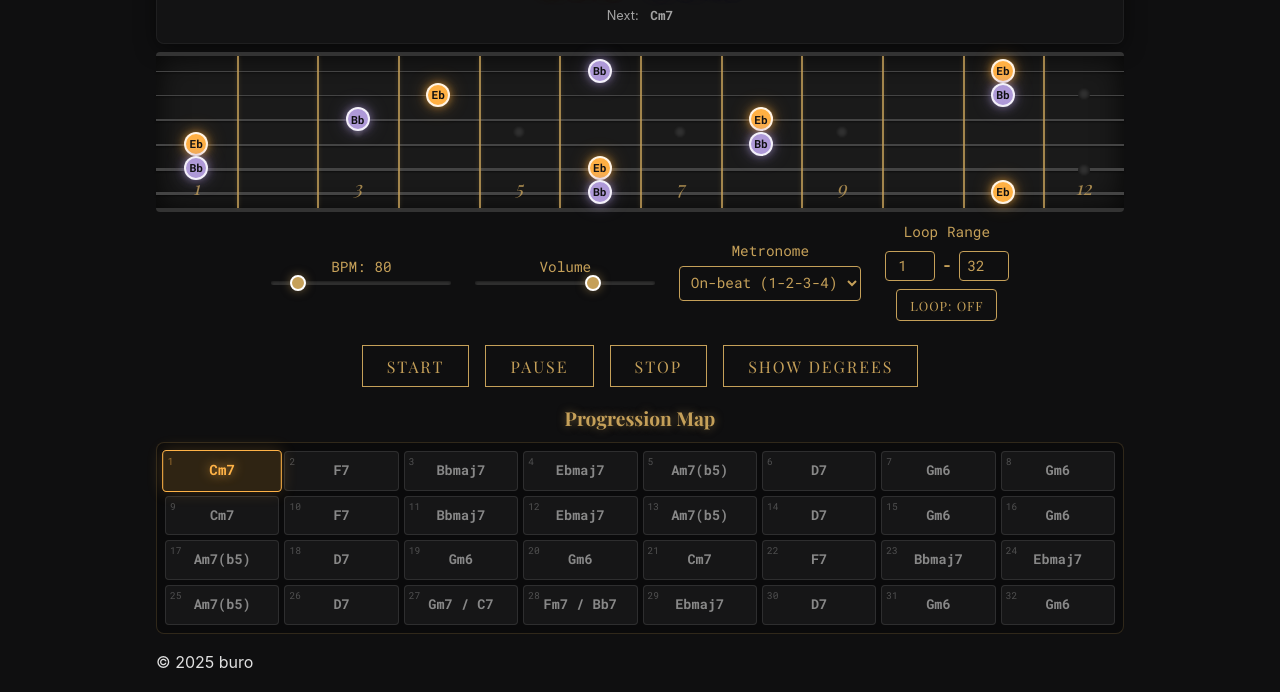
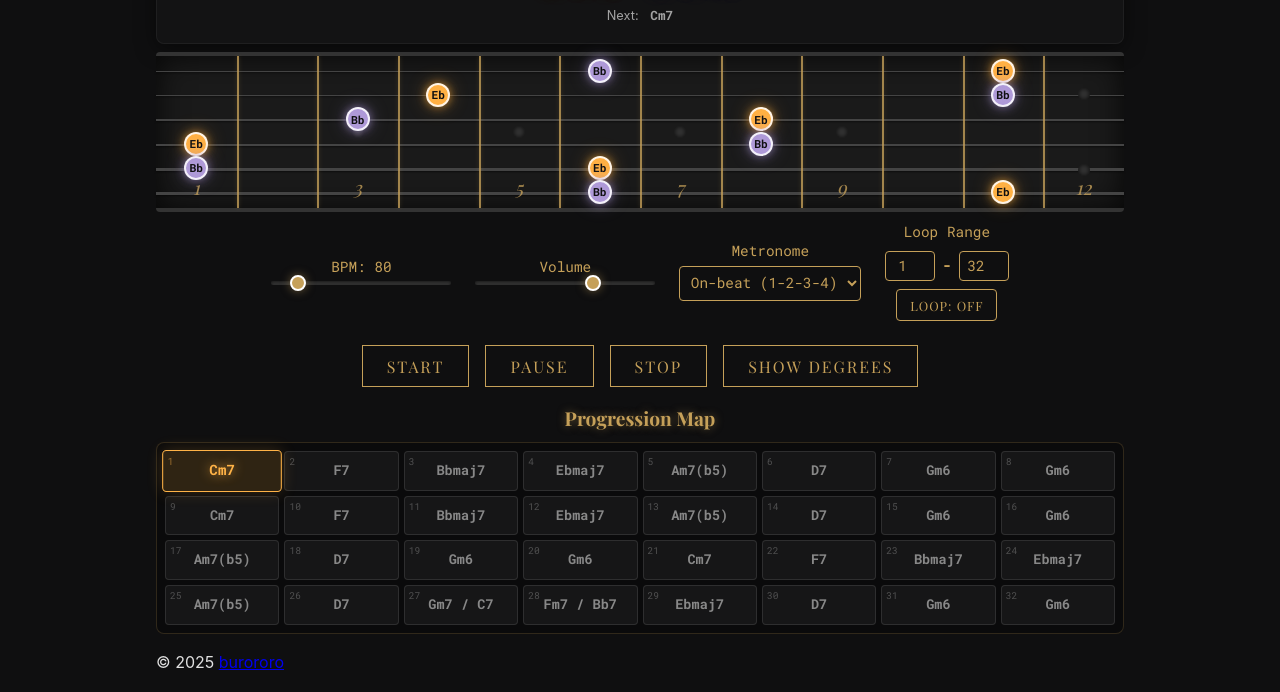
Before and after one commit to music-traning/autumnleaves358, a plain HTML site: page index.html in a window 1280 px wide. Shown: the part 263-955 px from the top of the page. Drawn offline with nearby package versions, Linux system fonts and the light colour scheme; a web font is replaced by a local one.

Commit message:
Add files via upload

```diff
--- a/index.html
+++ b/index.html
@@ -131,7 +131,7 @@
         </main>
 
         <footer class="main-footer">
-            <p>&copy; 2025 buro</p>
+            <p>&copy; 2025 <a href="https://note.com/jazzy_begin">burororo</a></p>
         </footer>
     </div>
 
```
